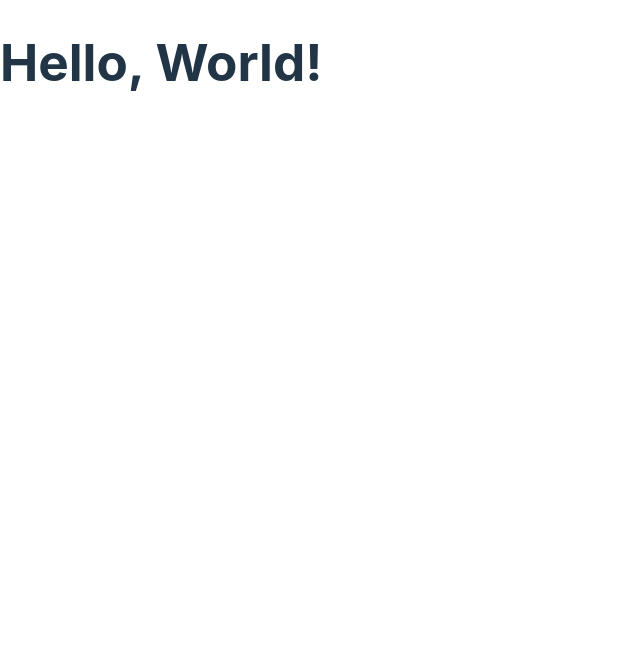
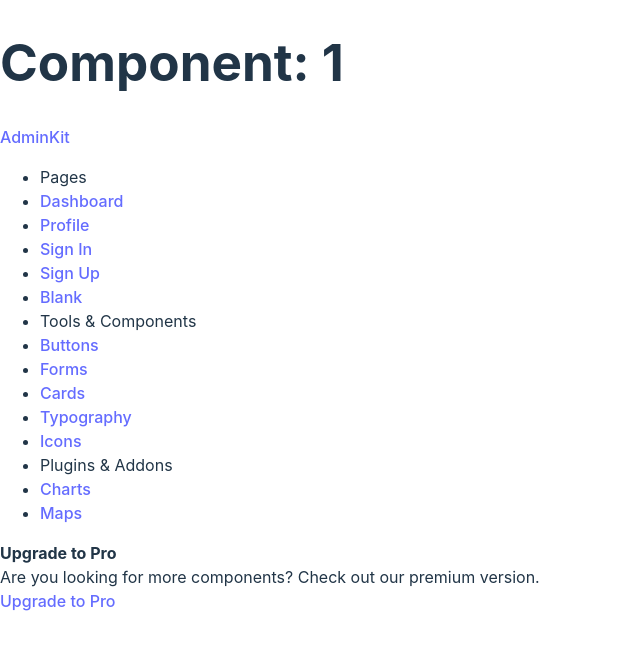
Before and after one commit to KhuzaimaIqbal123/Assignment_02, a React (Vite) app in the folder Ass02/: page / in a window 1280 px wide. Shown: the top 650 px of the page, without its empty margins (0-640 px from the left). Built offline with nearby package versions, Linux system fonts and the light colour scheme.

Commit message:
Component 1 render from adminkit template

```diff
--- a/Ass02/src/App.jsx
+++ b/Ass02/src/App.jsx
@@ -3,8 +3,114 @@ import React from "react";
 const App = () =>{
   return (
     <div>
-      <h1>Hello, World!</h1>
+      <h1>Component: 1</h1>
+      <nav id="sidebar" class="sidebar js-sidebar">
+			<div class="sidebar-content js-simplebar">
+				<a class="sidebar-brand" href="index.html">
+          <span class="align-middle">AdminKit</span>
+        </a>
+
+				<ul class="sidebar-nav">
+					<li class="sidebar-header">
+						Pages
+					</li>
+
+					<li class="sidebar-item active">
+						<a class="sidebar-link" href="index.html">
+              <i class="align-middle" data-feather="sliders"></i> <span class="align-middle">Dashboard</span>
+            </a>
+					</li>
+
+					<li class="sidebar-item">
+						<a class="sidebar-link" href="pages-profile.html">
+              <i class="align-middle" data-feather="user"></i> <span class="align-middle">Profile</span>
+            </a>
+					</li>
+
+					<li class="sidebar-item">
+						<a class="sidebar-link" href="pages-sign-in.html">
+              <i class="align-middle" data-feather="log-in"></i> <span class="align-middle">Sign In</span>
+            </a>
+					</li>
+
+					<li class="sidebar-item">
+						<a class="sidebar-link" href="pages-sign-up.html">
+              <i class="align-middle" data-feather="user-plus"></i> <span class="align-middle">Sign Up</span>
+            </a>
+					</li>
+
+					<li class="sidebar-item">
+						<a class="sidebar-link" href="pages-blank.html">
+              <i class="align-middle" data-feather="book"></i> <span class="align-middle">Blank</span>
+            </a>
+					</li>
+
+					<li class="sidebar-header">
+						Tools & Components
+					</li>
+
+					<li class="sidebar-item">
+						<a class="sidebar-link" href="ui-buttons.html">
+              <i class="align-middle" data-feather="square"></i> <span class="align-middle">Buttons</span>
+            </a>
+					</li>
+
+					<li class="sidebar-item">
+						<a class="sidebar-link" href="ui-forms.html">
+              <i class="align-middle" data-feather="check-square"></i> <span class="align-middle">Forms</span>
+            </a>
+					</li>
+
+					<li class="sidebar-item">
+						<a class="sidebar-link" href="ui-cards.html">
+              <i class="align-middle" data-feather="grid"></i> <span class="align-middle">Cards</span>
+            </a>
+					</li>
+
+					<li class="sidebar-item">
+						<a class="sidebar-link" href="ui-typography.html">
+              <i class="align-middle" data-feather="align-left"></i> <span class="align-middle">Typography</span>
+            </a>
+					</li>
+
+					<li class="sidebar-item">
+						<a class="sidebar-link" href="icons-feather.html">
+              <i class="align-middle" data-feather="coffee"></i> <span class="align-middle">Icons</span>
+            </a>
+					</li>
+
+					<li class="sidebar-header">
+						Plugins & Addons
+					</li>
+
+					<li class="sidebar-item">
+						<a class="sidebar-link" href="charts-chartjs.html">
+              <i class="align-middle" data-feather="bar-chart-2"></i> <span class="align-middle">Charts</span>
+            </a>
+					</li>
+
+					<li class="sidebar-item">
+						<a class="sidebar-link" href="maps-google.html">
+              <i class="align-middle" data-feather="map"></i> <span class="align-middle">Maps</span>
+            </a>
+					</li>
+				</ul>
+
+				<div class="sidebar-cta">
+					<div class="sidebar-cta-content">
+						<strong class="d-inline-block mb-2">Upgrade to Pro</strong>
+						<div class="mb-3 text-sm">
+							Are you looking for more components? Check out our premium version.
+						</div>
+						<div class="d-grid">
+							<a href="upgrade-to-pro.html" class="btn btn-primary">Upgrade to Pro</a>
+						</div>
+					</div>
+				</div>
+			</div>
+		</nav>
     </div>
+
   )
 }
 
```
